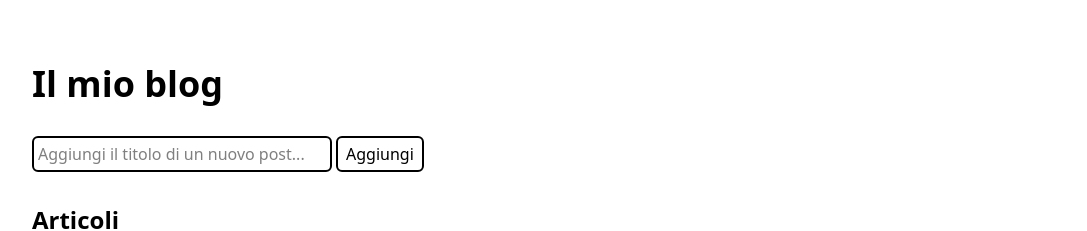
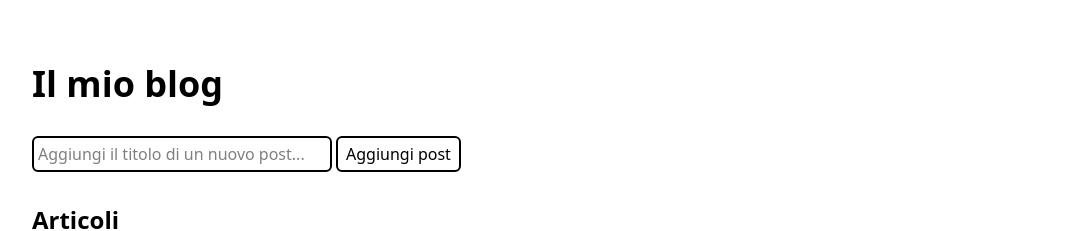
Before and after one commit to SimoL-003/react-form, a React (Vite) app: page / in a window 1280 px wide. Shown: the top 231 px of the page, without its empty margins (96-1183 px from the left). Built offline with nearby package versions, Linux system fonts and the light colour scheme.

Commit message:
feat: add Form Input (type text) component

```diff
--- a/src/App.jsx
+++ b/src/App.jsx
@@ -34,8 +34,10 @@ function App() {
           <div className="form-container my-8"></div>
           <Form
             handleSubmbit={addNewPost}
-            inputValue={newPostTitle}
-            handleInputChange={(event) => setNewPostTitle(event.target.value)}
+            titleInputValue={newPostTitle}
+            handleTitleInputChange={(event) =>
+              setNewPostTitle(event.target.value)
+            }
           />
 
           <div className="posts my-8">
--- /dev/null
+++ b/src/components/elements/FormInputText.jsx
@@ -0,0 +1,17 @@
+export default function FormInputText({
+  inputValue,
+  handleInputChange,
+  id,
+  placeholder,
+}) {
+  return (
+    <input
+      value={inputValue}
+      onChange={handleInputChange}
+      type="text"
+      id={id}
+      placeholder={placeholder}
+      className="block min-w-[300px] w-fit border-2 py-1 px-1 rounded-md"
+    />
+  );
+}
--- /dev/null
+++ b/src/components/elements/SubmitButton.jsx
@@ -0,0 +1,7 @@
+export default function SubmitButton({ text }) {
+  return (
+    <button type="submit" className="button block">
+      {text}
+    </button>
+  );
+}
--- a/src/components/widgets/Form.jsx
+++ b/src/components/widgets/Form.jsx
@@ -1,4 +1,11 @@
-export default function Form({ handleSubmbit, inputValue, handleInputChange }) {
+import FormInputText from "../elements/FormInputText";
+import SubmitButton from "../elements/SubmitButton";
+
+export default function Form({
+  handleSubmbit,
+  titleInputValue,
+  handleTitleInputChange,
+}) {
   return (
     <form
       action=""
@@ -6,17 +13,13 @@ export default function Form({ handleSubmbit, inputValue, handleInputChange }) {
       autoComplete="off"
       className="flex gap-1"
     >
-      <input
-        value={inputValue}
-        onChange={handleInputChange}
-        id="new-title"
-        type="text"
-        placeholder="Aggiungi il titolo di un nuovo post..."
-        className="block min-w-[300px] w-fit border-2 py-1 px-1 rounded-md"
+      <FormInputText
+        id={"new-title"}
+        inputValue={titleInputValue}
+        handleInputChange={handleTitleInputChange}
+        placeholder={"Aggiungi il titolo di un nuovo post..."}
       />
-      <button type="submit" className="button block">
-        Aggiungi
-      </button>
+      <SubmitButton text={"Aggiungi post"} />
     </form>
   );
 }
```
